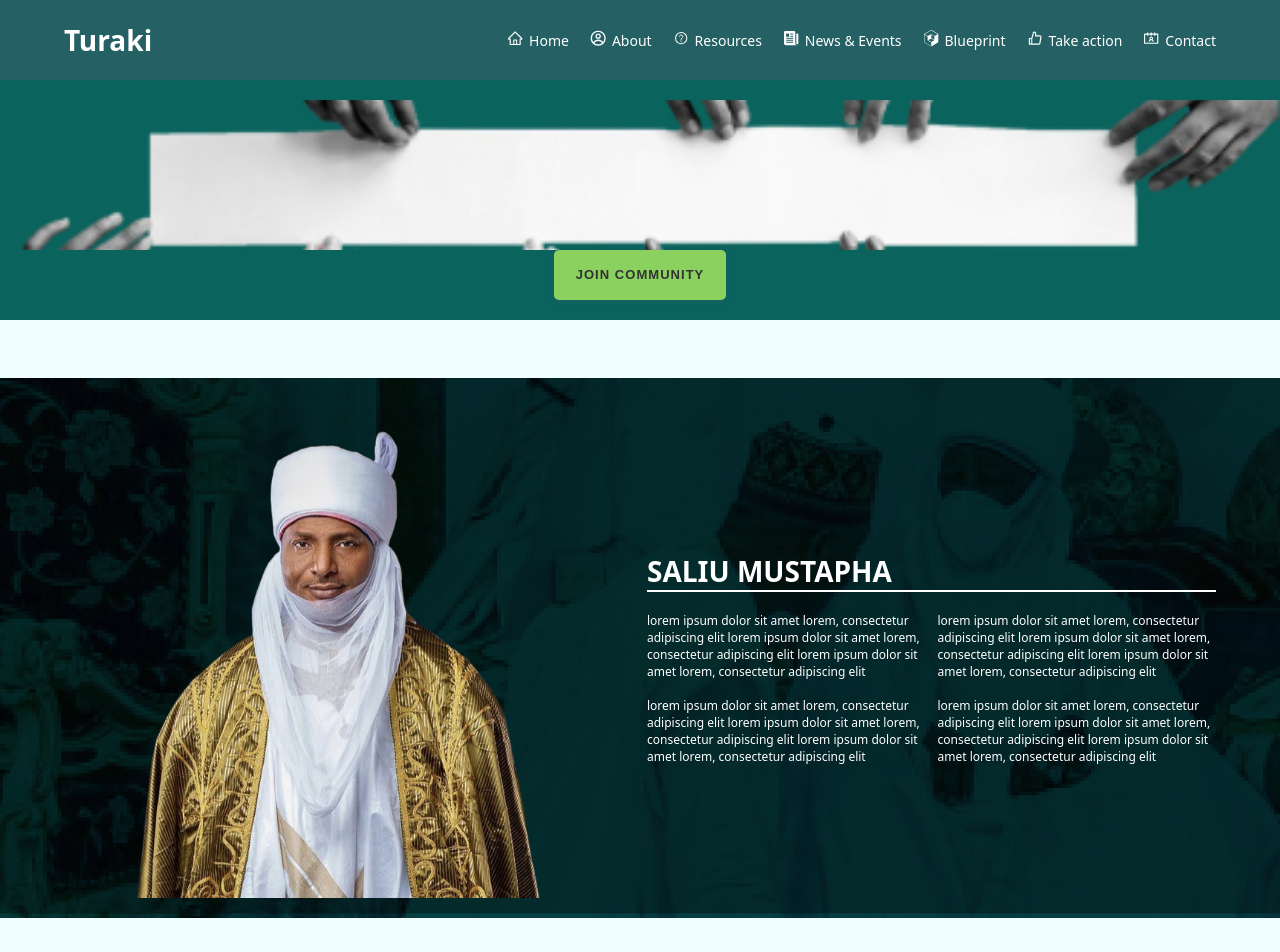
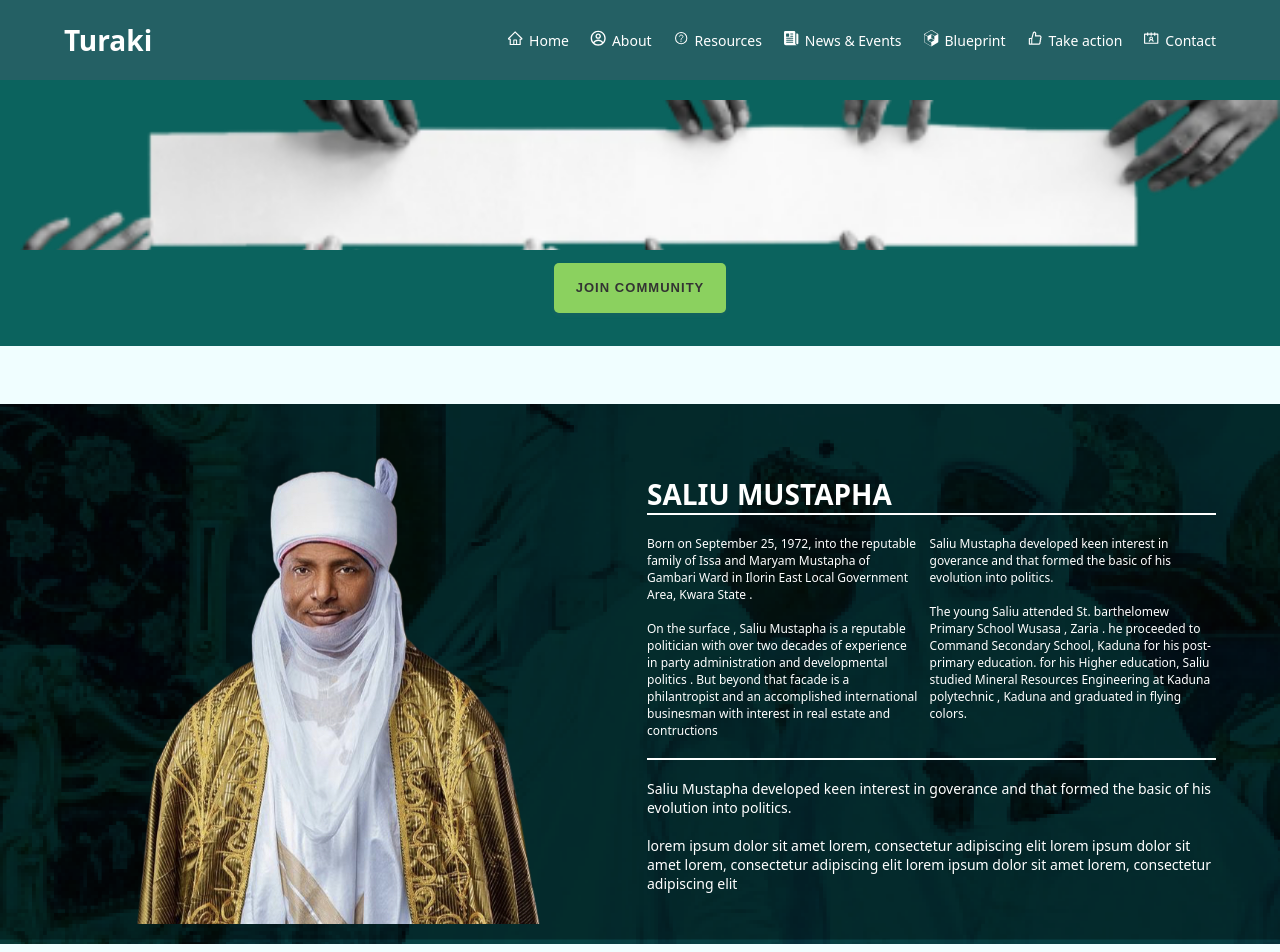
Before and after one commit to blyncnov/Turaki, a Next.js app: page /about in a window 1280 px wide. Shown: the top 952 px of the page. Built offline with nearby package versions, Linux system fonts and the light colour scheme.

Commit message:
Turaki v2.3

```diff
--- a/pages/about.js
+++ b/pages/about.js
@@ -57,35 +57,49 @@ const AboutTuraki = () => {
                 <div className="About__Content__Text">
                   <div className="About__Left">
                     <p>
-                      lorem ipsum dolor sit amet lorem, consectetur adipiscing
-                      elit lorem ipsum dolor sit amet lorem, consectetur
-                      adipiscing elit lorem ipsum dolor sit amet lorem,
-                      consectetur adipiscing elit
+                      Born on September 25, 1972, into the reputable family of
+                      Issa and Maryam Mustapha of Gambari Ward in Ilorin East
+                      Local Government Area, Kwara State .
                     </p>
                     <br />
                     <p>
-                      lorem ipsum dolor sit amet lorem, consectetur adipiscing
-                      elit lorem ipsum dolor sit amet lorem, consectetur
-                      adipiscing elit lorem ipsum dolor sit amet lorem,
-                      consectetur adipiscing elit
+                      On the surface , Saliu Mustapha is a reputable politician
+                      with over two decades of experience in party
+                      administration and developmental politics . But beyond
+                      that facade is a philantropist and an accomplished
+                      international businesman with interest in real estate and
+                      contructions
                     </p>
                   </div>
                   <div className="About__Right">
                     <p>
-                      lorem ipsum dolor sit amet lorem, consectetur adipiscing
-                      elit lorem ipsum dolor sit amet lorem, consectetur
-                      adipiscing elit lorem ipsum dolor sit amet lorem,
-                      consectetur adipiscing elit
+                      Saliu Mustapha developed keen interest in goverance and
+                      that formed the basic of his evolution into politics.
                     </p>
                     <br />
                     <p>
-                      lorem ipsum dolor sit amet lorem, consectetur adipiscing
-                      elit lorem ipsum dolor sit amet lorem, consectetur
-                      adipiscing elit lorem ipsum dolor sit amet lorem,
-                      consectetur adipiscing elit
+                      The young Saliu attended St. barthelomew Primary School
+                      Wusasa , Zaria . he proceeded to Command Secondary School,
+                      Kaduna for his post-primary education. for his Higher
+                      education, Saliu studied Mineral Resources Engineering at
+                      Kaduna polytechnic , Kaduna and graduated in flying
+                      colors.
                     </p>
                   </div>
                 </div>
+                <br />
+                <hr style={{ border: "1.3px solid white" }} />
+                <br />
+                <p>
+                  Saliu Mustapha developed keen interest in goverance and that
+                  formed the basic of his evolution into politics.
+                </p>
+                <br />
+                <p>
+                  lorem ipsum dolor sit amet lorem, consectetur adipiscing elit
+                  lorem ipsum dolor sit amet lorem, consectetur adipiscing elit
+                  lorem ipsum dolor sit amet lorem, consectetur adipiscing elit
+                </p>
               </About__Row>
             </About__Column>
           </Turaki__Max__width>
--- a/styles/constants.js
+++ b/styles/constants.js
@@ -21,9 +21,9 @@ export const Turaki__Button = styled.button`
   padding: 13px 20px;
   border-radius: 5px;
   cursor: pointer;
+  margin: 1em 0;
 
-  transition: border-color 0.15s ease-in-out,
-    box-shadow 0.15s ease-in-out;
+  transition: border-color 0.15s ease-in-out, box-shadow 0.15s ease-in-out;
 
   &:hover {
     box-shadow: 0px 0px 1px rgba(40, 41, 61, 0.03),
```
Also changed, not shown: pages/news.js (+0 -8 lines).
